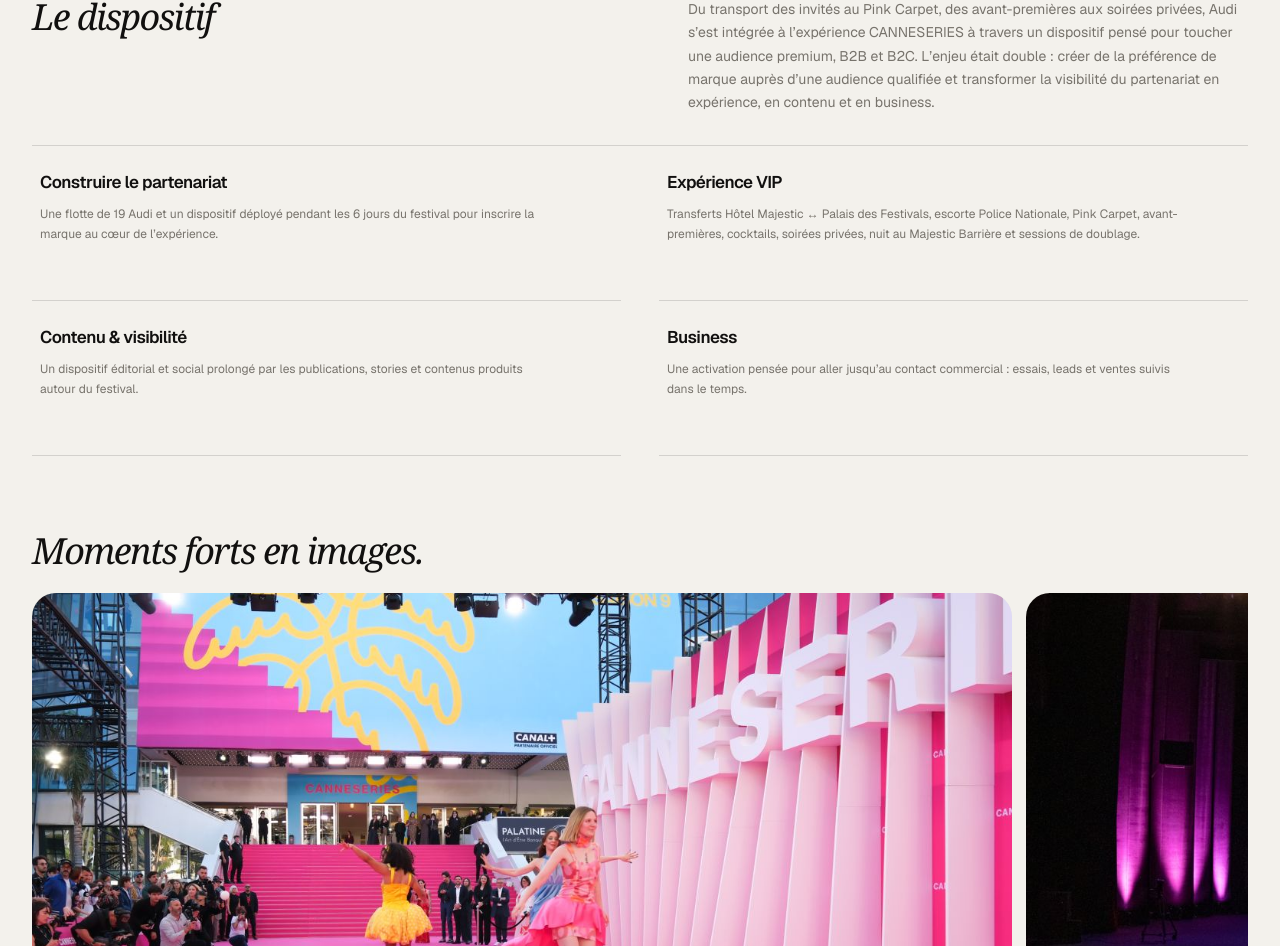
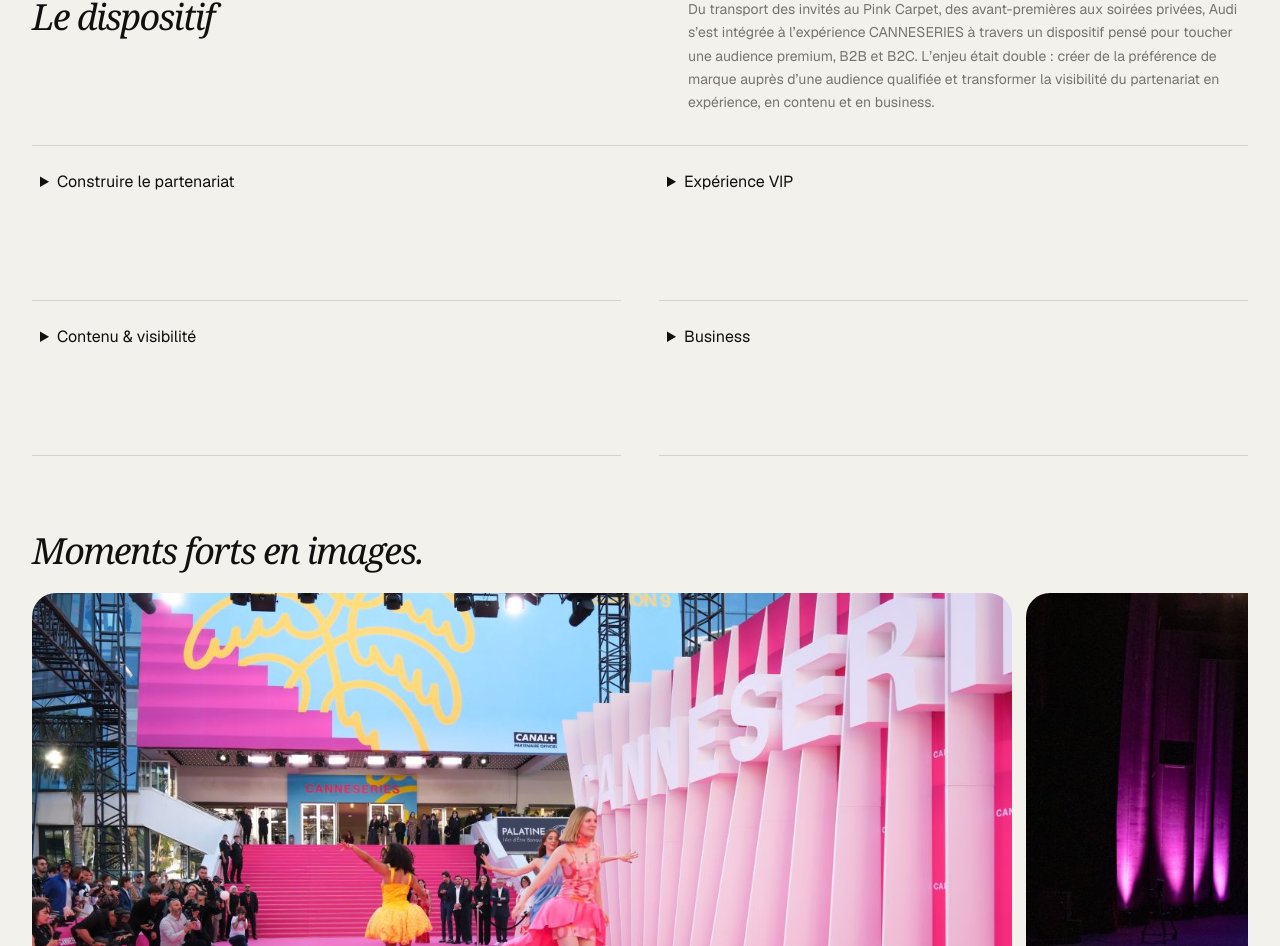
Before and after one commit to paulsebille/Portfolio, a Next.js app: page /projects/canneseries-audi in a window 1280 px wide. Shown: the part 1179-2125 px from the top of the page. Built offline with nearby package versions, Linux system fonts and the light colour scheme.

Commit message:
Make project details expandable

```diff
--- a/app/projects/[slug]/page.tsx
+++ b/app/projects/[slug]/page.tsx
@@ -70,11 +70,14 @@ export default async function ProjectPage({ params }: { params: Promise<{ slug:
             <p>{project.description}</p>
           </div>
           <div className="project-approach-grid">
-            {project.approach.slice(0, 4).map((item) => (
-              <article className="project-approach-card" key={item.title}>
-                <h3>{item.title}</h3>
+            {project.approach.map((item) => (
+              <details className="project-approach-card" key={item.title}>
+                <summary>
+                  <span>{item.title}</span>
+                  <span className="project-approach-toggle" aria-hidden="true" />
+                </summary>
                 <p>{item.text}</p>
-              </article>
+              </details>
             ))}
           </div>
         </section>
```
